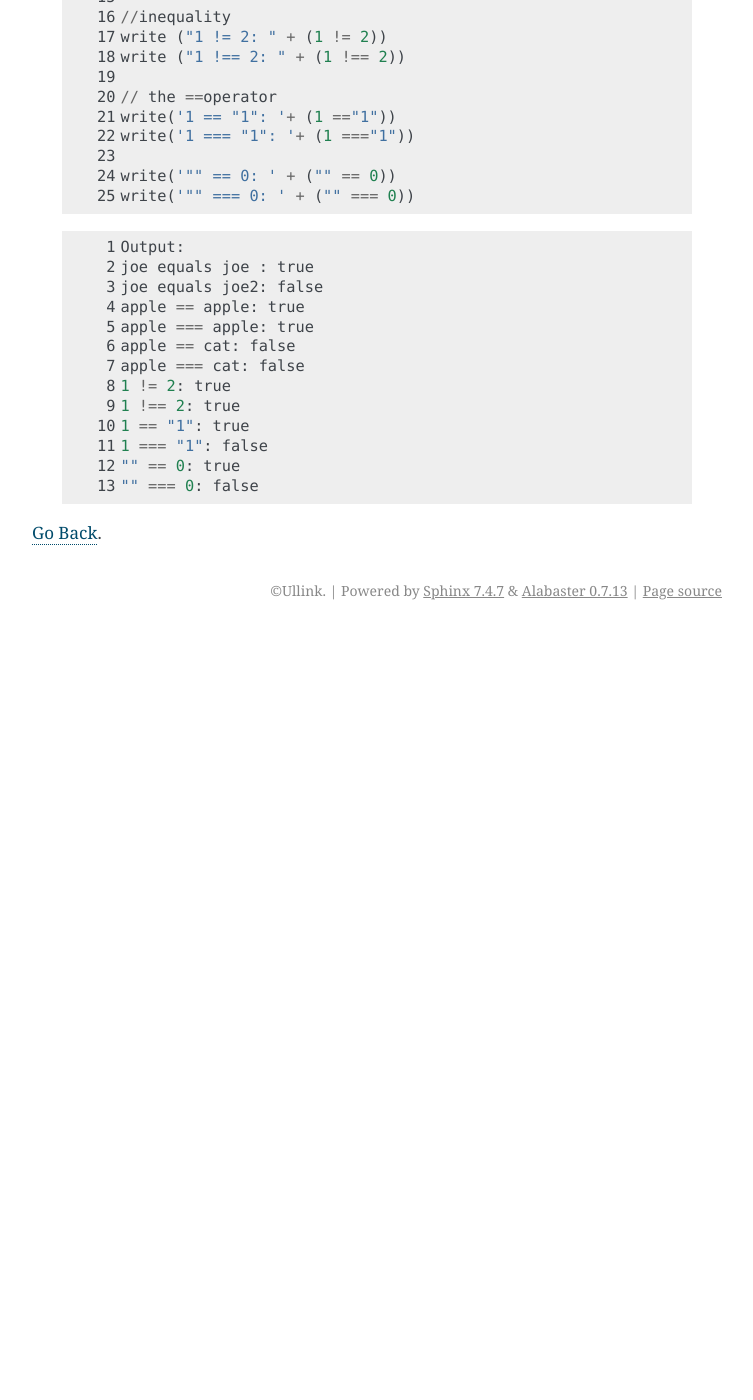
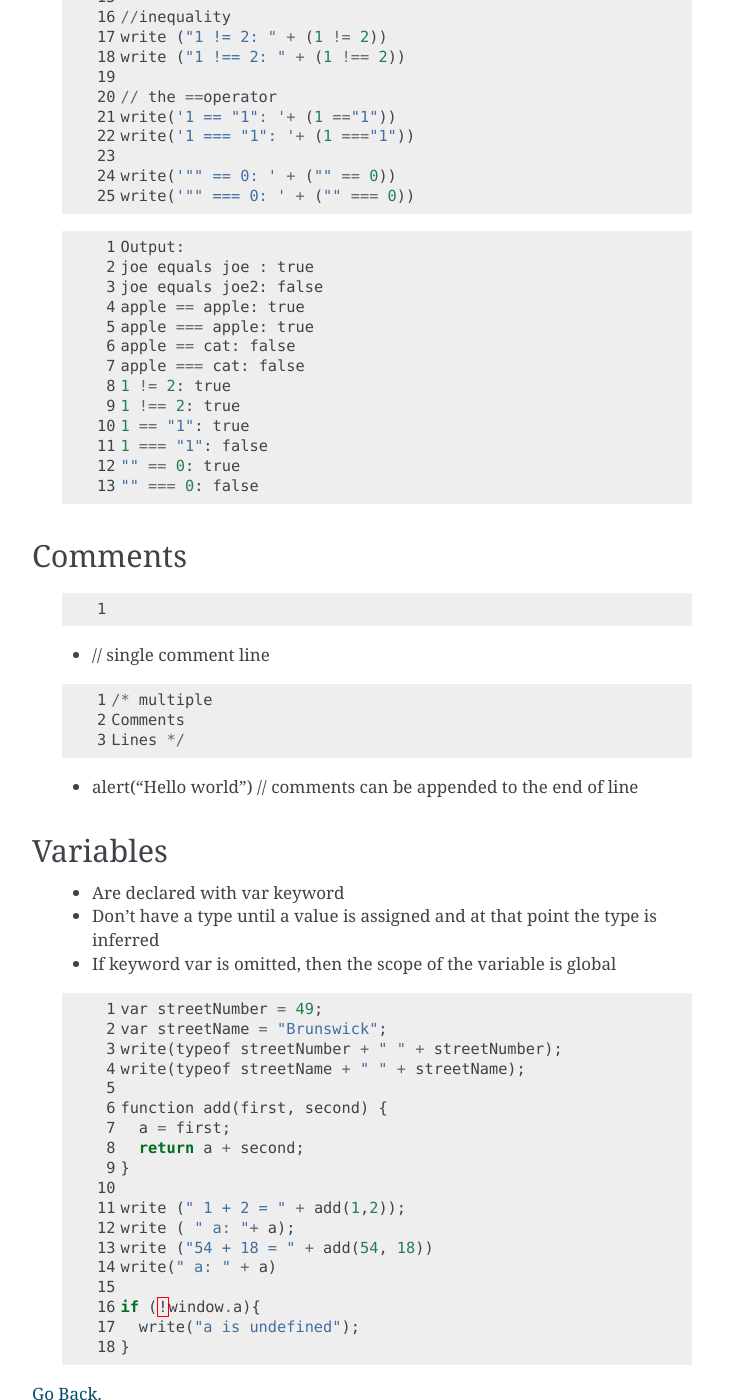
Before and after one commit to Ionuc/books_summaries, a Sphinx documentation site: the page built from sphinx/source/javascript/general.rst, in a window 1280 px wide and 1400 px high, scrolled down 1957 px. Shown: the whole window, without its empty margins (388-1141 px from the left). Built offline with Sphinx 7.4.7, drawn with Linux system fonts in a browser that asks for light colours; before the commit the page ends 2587 px from its top, so only the background shows below that.

Commit message:
Add comments and variables section

```diff
--- a/sphinx/source/javascript/general.rst
+++ b/sphinx/source/javascript/general.rst
@@ -126,5 +126,50 @@ Equality
        "" == 0: true
        "" === 0: false
 
+Comments
+--------
+
+    .. code-block:: python
+       :linenos:
+
+    - // single comment line
+
+
+    .. code-block:: python
+       :linenos:
+
+       /* multiple
+       Comments
+       Lines */
+
+    - alert(“Hello world”) // comments can be appended to the end of line
+
+Variables
+---------
+    - Are declared with var keyword
+    - Don’t have a type until a value is assigned and at that point the type is inferred
+    - If keyword var is omitted, then the scope of the variable is global
+
+    .. code-block:: python
+       :linenos:
+
+       var streetNumber = 49;
+       var streetName = "Brunswick";
+       write(typeof streetNumber + " " + streetNumber);
+       write(typeof streetName + " " + streetName);
+
+       function add(first, second) {
+         a = first;
+         return a + second;
+       }
+
+       write (" 1 + 2 = " + add(1,2));
+       write ( " a: "+ a);
+       write ("54 + 18 = " + add(54, 18))
+       write(" a: " + a)
+
+       if (!window.a){
+         write("a is undefined");
+       }
 
 :ref:`Go Back <javascript-label>`.
```
